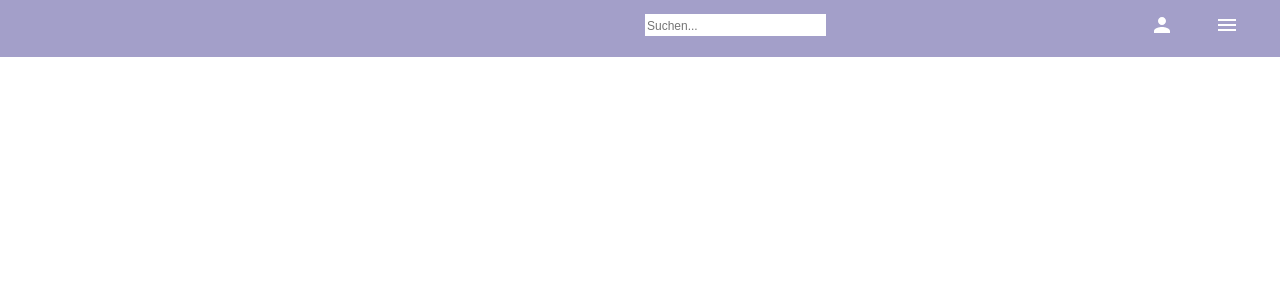
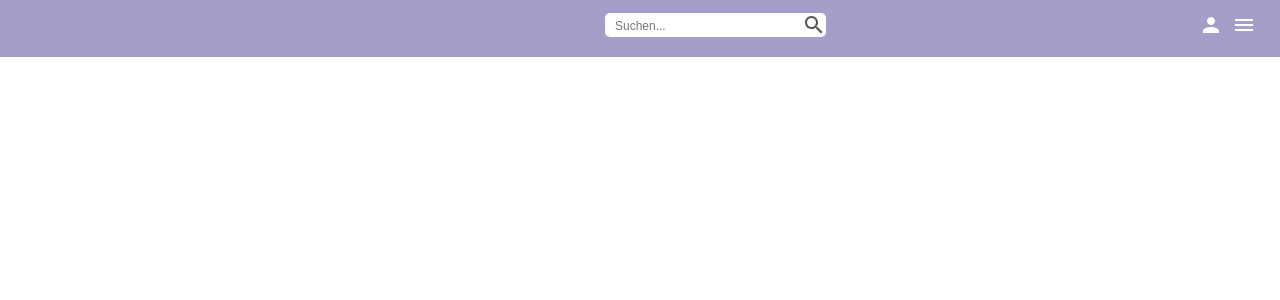
Before and after one commit to ludolfaugust/victory_dashboard, a React (Create React App) app: page / in a window 1280 px wide. Shown: the top 300 px of the page. Built offline with nearby package versions, Linux system fonts and the light colour scheme.

Commit message:
add search input field

```diff
--- a/src/Navbar/Navbar.jsx
+++ b/src/Navbar/Navbar.jsx
@@ -2,6 +2,8 @@ import React from 'react';
 import "./navbar.scss";
 import PersonIcon from '@mui/icons-material/Person';
 import MenuIcon from '@mui/icons-material/Menu';
+import SearchOutlinedIcon from "@mui/icons-material/SearchOutlined";
+
 
 export const Navbar = () => {
 
@@ -17,7 +19,10 @@ export const Navbar = () => {
         <div className="navbar">
             <div className="wrapper">
                 <div className="input_wrapper">
-                    <input placeholder="Suchen..."/>
+                    <div className="search">
+                        <input placeholder="Suchen..." type="search" />
+                        <SearchOutlinedIcon />
+                    </div>
                 </div>
                 <div className="items">
                         <div className="item">
--- a/src/Navbar/navbar.scss
+++ b/src/Navbar/navbar.scss
@@ -23,10 +23,21 @@
     justify-content: flex-end;
     width: 35%;
 }
+
+
+    .search{
+        display: flex;
+        background-color: white;
+        border-radius: 5px;
+        align-items: center;
+
+    }
     input {
         border: none;
         outline: none;
-        height: 20px;
+        height: 16px;
+        background: transparent;
+        padding: 10px;
 
         &::placeholder {
         font-size: 12px;
@@ -42,11 +53,11 @@
     .item{
         display: flex;
         justify-content: space-around;
-        width: 30%;
+        width: 15%;
     }
 
     .icon{
         color: white;
-        font-size: 50px;
+        font-size: 20px;
         cursor: pointer;
     }
```
